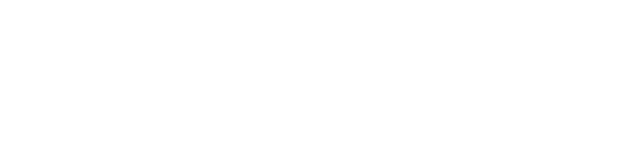
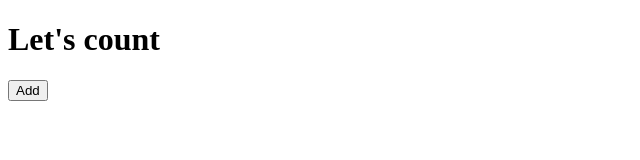
Before and after one commit to PsammystPrime/Dynamic-user-interface-interaction, a plain HTML site: page Passenger-Counter/index.html in a window 1280 px wide. Shown: the whole page, without its empty margins (0-640 px from the left). Drawn offline with Linux system fonts and the light colour scheme.

Commit message:
Update index.html

```diff
--- a/Passenger-Counter/index.html
+++ b/Passenger-Counter/index.html
@@ -6,6 +6,8 @@
     <title>Passenger-Counter</title>
 </head>
 <body>
-
+    <h1>Let's count</h1>
+    <div class="num"></div>
+    <button>Add</button>
 </body>
 </html>
```
